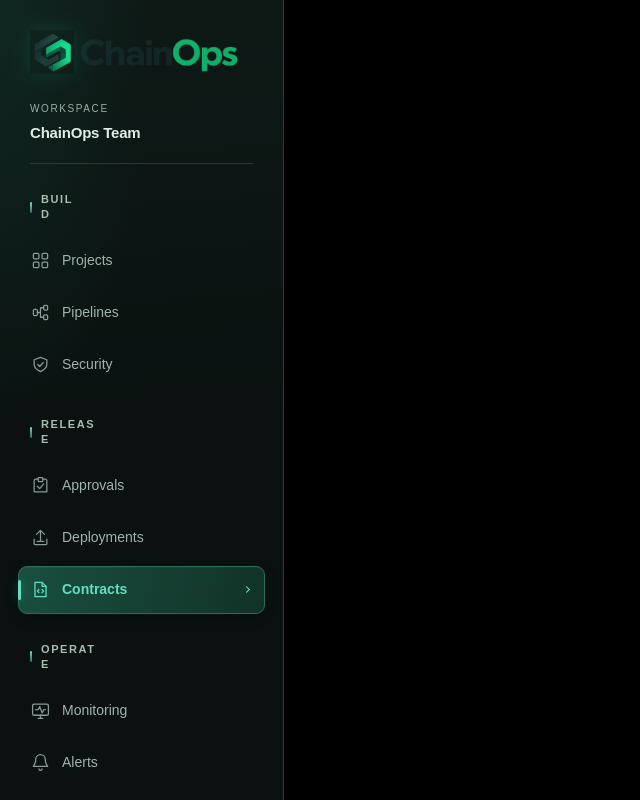
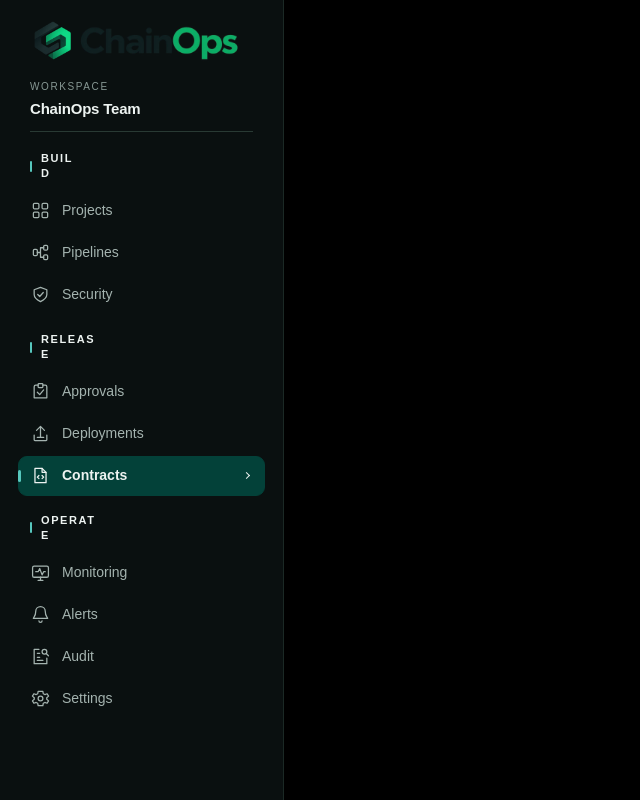
Before and after one commit to intelli-collective/ChainOps, a React (Vite) app in the folder apps/web/: page /sidebar-preview/contracts in a window 1280 px wide. Shown: the whole page, without its empty margins (0-640 px from the left). Built offline with nearby package versions, Linux system fonts and the light colour scheme.

Commit message:
feat(sidebar): update sidebar styles and color variables for improved UI consistency

```diff
--- a/apps/web/src/components/Sidebar/Sidebar.css
+++ b/apps/web/src/components/Sidebar/Sidebar.css
@@ -1,7 +1,14 @@
 .chainops-sidebar {
-  --sidebar-background: #0a1110;
-  --sidebar-muted: #a0b3ac;
-  --sidebar-accent: #62dfc3;
+  --sidebar-background: var(--co-bg-sidebar, #0A1010);
+  --sidebar-muted: var(--co-text-secondary, #A4B3AF);
+  --sidebar-primary: var(--co-text-primary, #EDF3F1);
+  --sidebar-quiet: var(--co-text-muted, #879894);
+  --sidebar-accent: var(--co-link, #57C7BD);
+  --sidebar-border: var(--co-border-divider, #293A34);
+  --sidebar-border-subtle: var(--co-border-card, #1B2925);
+  --sidebar-hover: var(--co-bg-hover, #111A18);
+  --sidebar-selected: var(--co-bg-selected, #034139);
+  --sidebar-selected-hover: var(--co-bg-selected-hover, #075047);
   box-sizing: border-box;
   flex: 0 0 284px;
   width: 284px;
@@ -10,12 +17,11 @@
   overflow-y: auto;
   overscroll-behavior: contain;
   scrollbar-width: thin;
-  scrollbar-color: #263b35 var(--sidebar-background);
-  padding: 30px 18px 32px;
-  background: radial-gradient(ellipse at 0 0, #12352c80, transparent 38%), linear-gradient(175deg, #0e1916, var(--sidebar-background) 55%);
+  scrollbar-color: var(--sidebar-border) var(--sidebar-background);
+  padding: 18px 18px 18px;
+  background: var(--sidebar-background);
   color: var(--sidebar-muted);
-  border-right: 1px solid #254038;
-  box-shadow: inset -1px 0 0 #ffffff03, 8px 0 32px #0000001a;
+  border-right: 1px solid var(--sidebar-border-subtle);
   font-family: Arial, sans-serif;
   font-size: 14px;
   font-weight: 400;
@@ -33,7 +39,7 @@
   gap: 6px;
   width: fit-content;
   max-width: 100%;
-  margin: 0 0 28px 12px;
+  margin: 0 0 18px 12px;
   text-decoration: none;
   border-radius: 4px;
 }
@@ -45,7 +51,6 @@
   height: 44px;
   object-fit: cover;
   mix-blend-mode: screen;
-  filter: drop-shadow(0 0 9px #00d99024);
 }
 
 /* branding.jpg includes its own symbol. Crop to the supplied wordmark only. */
@@ -71,28 +76,28 @@
 .chainops-sidebar__workspace {
   display: flex;
   align-items: center;
-  margin: 0 12px 24px;
-  padding: 0 0 20px;
-  border-bottom: 1px solid #263b32;
+  margin: 0 12px 16px;
+  padding: 0 0 12px;
+  border-bottom: 1px solid var(--sidebar-border);
   overflow-wrap: anywhere;
 }
 
-.chainops-sidebar__workspace-copy { display: flex; flex-direction: column; gap: 6px; min-width: 0; }
+.chainops-sidebar__workspace-copy { display: flex; flex-direction: column; gap: 4px; min-width: 0; }
 .chainops-sidebar__workspace-label {
-  color: #9aafa4;
+  color: var(--sidebar-quiet);
   font-size: 10px;
   font-weight: 500;
   letter-spacing: 1.6px;
   text-transform: uppercase;
 }
 .chainops-sidebar__workspace-name {
-  color: #e0ede6;
+  color: var(--sidebar-primary);
   font-weight: 600;
   font-size: 15px;
   letter-spacing: -.2px;
 }
 
-.chainops-sidebar__group { margin: 0 0 24px; }
+.chainops-sidebar__group { margin: 0 0 14px; }
 .chainops-sidebar__group:last-child { margin-bottom: 0; }
 
 .chainops-sidebar .chainops-sidebar__heading {
@@ -100,23 +105,23 @@
   display: flex;
   align-items: center;
   gap: 12px;
-  padding: 0 12px 10px;
-  color: #8da99b;
+  padding: 0 12px 6px;
+  color: var(--sidebar-primary);
   font: 600 10px/1.4 Arial, sans-serif;
   letter-spacing: 1.8px;
   text-transform: uppercase;
 }
 
-.chainops-sidebar__heading::after { content: ''; height: 1px; flex: 1; background: linear-gradient(90deg, #2b4036, transparent); }
+.chainops-sidebar__heading::after { content: ''; height: 1px; flex: 1; background: var(--sidebar-border); }
 
 .chainops-sidebar--accent .chainops-sidebar__heading {
   display: flex;
   width: fit-content;
   max-width: calc(100% - 24px);
   gap: 9px;
-  margin: 0 12px 10px;
-  padding: 4px 0;
-  color: #a6bdb0;
+  margin: 0 12px 6px;
+  padding: 3px 0;
+  color: var(--sidebar-primary);
   font-size: 11px;
   letter-spacing: 1.6px;
   overflow-wrap: anywhere;
@@ -126,7 +131,7 @@
   flex: 0 0 2px;
   height: 11px;
   border-radius: 1px;
-  background: linear-gradient(#7cdbb4, #386d56);
+  background: var(--sidebar-accent);
 }
 .chainops-sidebar--accent .chainops-sidebar__heading::after { content: none; }
 
@@ -137,15 +142,15 @@
   list-style: none;
 }
 
-.chainops-sidebar__list li { margin: 0 0 4px; padding: 0; }
+.chainops-sidebar__list li { margin: 0 0 2px; padding: 0; }
 
 .chainops-sidebar .chainops-sidebar__link {
   display: flex;
   position: relative;
   align-items: center;
   gap: 12px;
-  min-height: 48px;
-  padding: 10px 12px;
+  min-height: 40px;
+  padding: 8px 12px;
   border: 1px solid transparent;
   border-radius: 9px;
   color: var(--sidebar-muted);
@@ -155,14 +160,13 @@
   transition: color 150ms ease, background-color 150ms ease, border-color 150ms ease;
 }
 
-.chainops-sidebar__icon { flex: 0 0 19px; width: 19px; height: 19px; opacity: .85; }
-.chainops-sidebar .chainops-sidebar__link:hover { color: #e1eeea; background: #192c24; border-color: #2c4438; }
+.chainops-sidebar__icon { flex: 0 0 19px; width: 19px; height: 19px; }
+.chainops-sidebar .chainops-sidebar__link:hover { color: var(--sidebar-primary); background: var(--sidebar-hover); border-color: var(--sidebar-border-subtle); }
 .chainops-sidebar .chainops-sidebar__link--active {
-  color: var(--sidebar-accent);
+  color: var(--sidebar-primary);
   padding-right: 30px;
-  background: linear-gradient(100deg, #194f40, #123227);
-  border-color: #306b54;
-  box-shadow: inset 0 1px 0 #b5ffdc0a, 0 4px 14px #00000024;
+  background: var(--sidebar-selected);
+  border-color: var(--sidebar-selected);
   font-weight: 600;
 }
 .chainops-sidebar__link--active::before {
@@ -174,7 +178,6 @@
   width: 3px;
   border-radius: 3px;
   background: var(--sidebar-accent);
-  box-shadow: 0 0 10px #62dfc355;
 }
 .chainops-sidebar__link--active::after {
   content: '';
@@ -186,9 +189,19 @@
   border-top: 1.5px solid currentColor;
   transform: rotate(45deg);
 }
-.chainops-sidebar .chainops-sidebar__link--active:hover { color: var(--sidebar-accent); background: #1b4b39; border-color: #43866a; }
-.chainops-sidebar__link--active .chainops-sidebar__icon { opacity: 1; }
+.chainops-sidebar .chainops-sidebar__link--active:hover { color: var(--sidebar-primary); background: var(--sidebar-selected-hover); border-color: var(--sidebar-selected-hover); }
 .chainops-sidebar a:focus-visible { outline: 2px solid var(--sidebar-accent); outline-offset: 2px; }
+
+@media (max-height: 720px) {
+  .chainops-sidebar { padding-top: 10px; padding-bottom: 10px; }
+  .chainops-sidebar .chainops-sidebar__brand { margin-bottom: 10px; }
+  .chainops-sidebar__workspace { margin-bottom: 10px; padding-bottom: 8px; }
+  .chainops-sidebar__group { margin-bottom: 8px; }
+  .chainops-sidebar__list li { margin-bottom: 0; }
+  .chainops-sidebar .chainops-sidebar__heading { padding-bottom: 4px; }
+  .chainops-sidebar--accent .chainops-sidebar__heading { margin-bottom: 4px; padding-top: 2px; padding-bottom: 2px; }
+  .chainops-sidebar .chainops-sidebar__link { min-height: 36px; padding-top: 6px; padding-bottom: 6px; }
+}
 
 @media (prefers-reduced-motion: reduce) {
   .chainops-sidebar .chainops-sidebar__link { transition: none; }
```
Also changed, not shown: apps/web/src/components/Sidebar/README.md, apps/web/src/components/Sidebar/preview-desktop.png.
